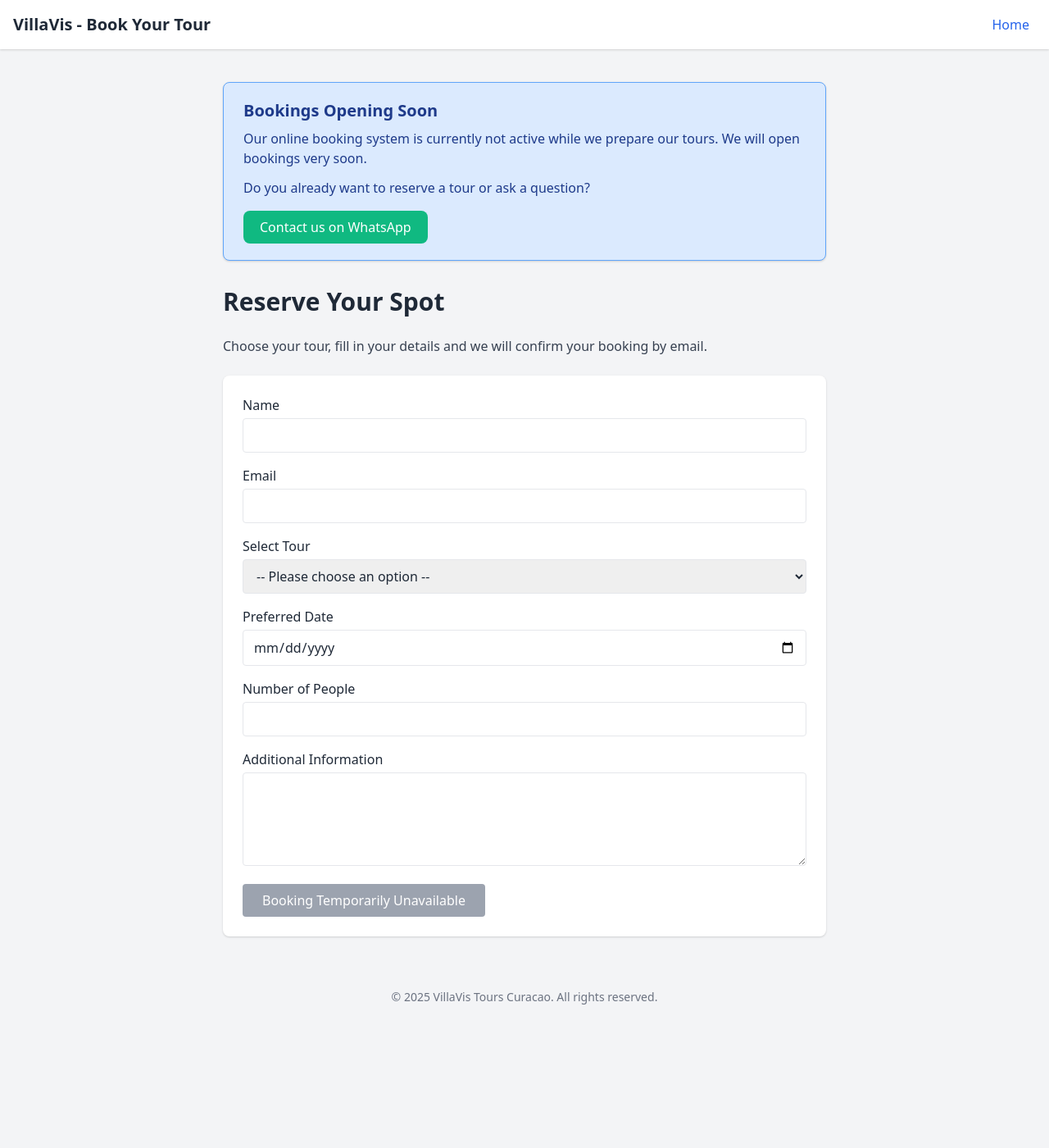
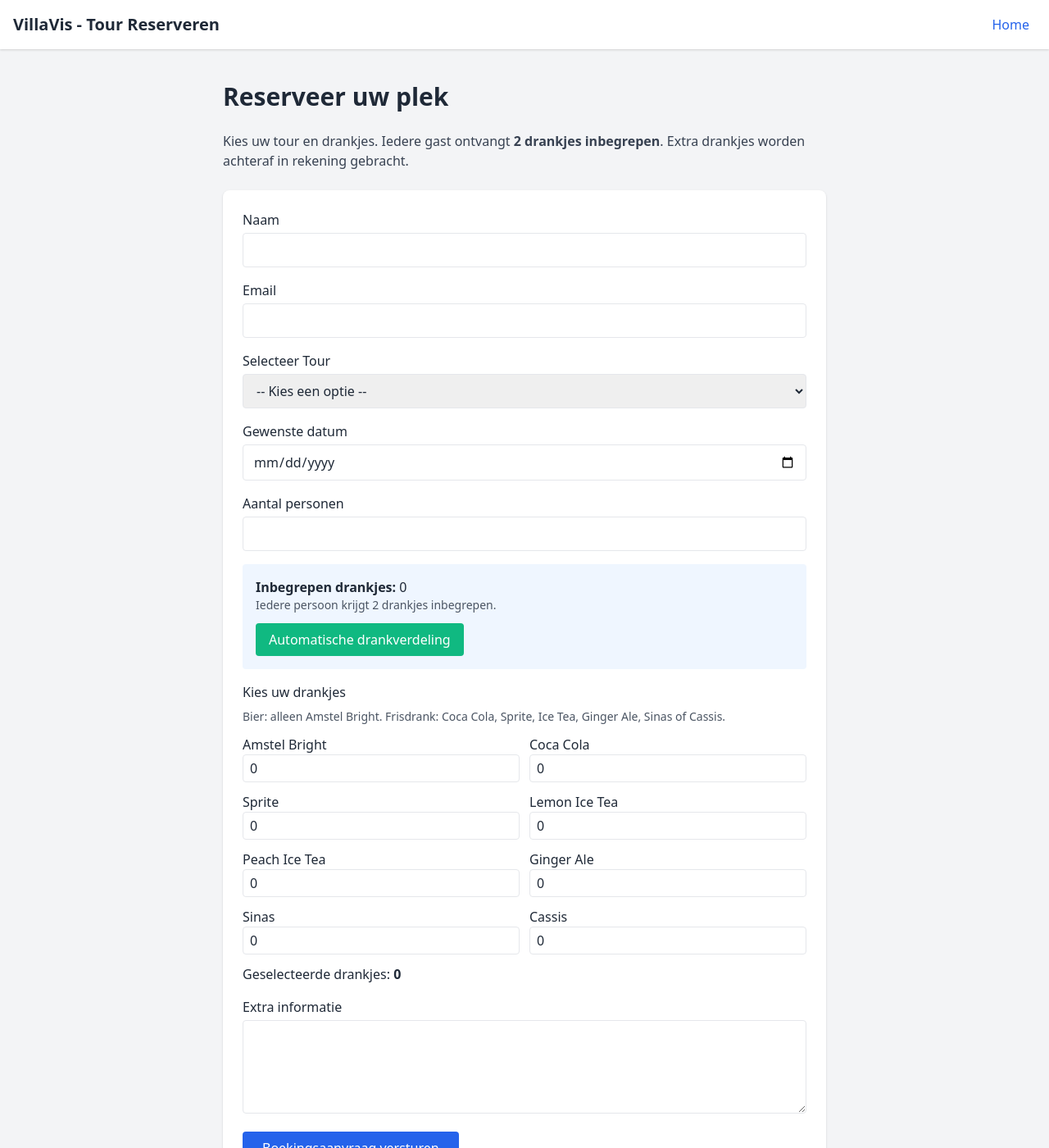
Before and after one commit to tjaracas/villavistours, a Jekyll site: the page booking.html, which Jekyll copies as it is, in a window 1280 px wide and 1400 px high. Shown: the whole window at 82% size. Built offline with Jekyll 4.4.1, drawn with Linux system fonts in a browser that asks for light colours; some of the changed text lies outside the part shown.

Commit message:
Update booking.html

```diff
--- a/booking.html
+++ b/booking.html
@@ -1,15 +1,16 @@
 <!DOCTYPE html>
-<html lang="en">
+<html lang="nl">
 <head>
-  <meta charset="UTF-8" />
-  <meta name="viewport" content="width=device-width, initial-scale=1.0" />
-  <title>Book Your Tour - VillaVis</title>
+<meta charset="UTF-8">
+<meta name="viewport" content="width=device-width, initial-scale=1.0">
+<title>Boek uw Tour - VillaVis</title>
 <link href="https://cdn.jsdelivr.net/npm/tailwindcss@2.2.19/dist/tailwind.min.css" rel="stylesheet">
 </head>
+
 <body class="bg-gray-100 text-gray-800">
 
 <header class="bg-white shadow p-4 flex justify-between items-center">
-    <h1 class="text-xl font-bold">VillaVis - Book Your Tour</h1>
+<h1 class="text-xl font-bold">VillaVis - Tour Reserveren</h1>
 <nav>
 <a href="index.html" class="text-blue-600 hover:underline mx-2">Home</a>
 </nav>
@@ -17,97 +18,203 @@
 
 <main class="max-w-3xl mx-auto py-10 px-4">
 
-    <!-- BOOKING NOTICE -->
-    <div class="mb-8 bg-blue-100 border border-blue-400 text-blue-900 px-6 py-5 rounded-lg shadow">
-      <h3 class="text-xl font-semibold mb-2">Bookings Opening Soon</h3>
-      <p class="mb-3">
-        Our online booking system is currently not active while we prepare our tours.
-        We will open bookings very soon.
+<h2 class="text-3xl font-semibold mb-6">Reserveer uw plek</h2>
+
+<p class="mb-6 text-gray-700">
+Kies uw tour en drankjes. Iedere gast ontvangt <strong>2 drankjes inbegrepen</strong>.
+Extra drankjes worden achteraf in rekening gebracht.
 </p>
 
-      <p class="mb-4">
-        Do you already want to reserve a tour or ask a question?
-      </p>
+<form action="https://formspree.io/f/mzdjvpej" method="POST" class="bg-white p-6 rounded-lg shadow space-y-4">
 
-      <a href="https://wa.me/59995223135"
-         class="inline-block bg-green-500 text-white px-5 py-2 rounded-lg font-medium hover:bg-green-600">
-        Contact us on WhatsApp
-      </a>
-    </div>
-
-    <h2 class="text-3xl font-semibold mb-6">Reserve Your Spot</h2>
-    <p class="mb-6 text-gray-700">
-      Choose your tour, fill in your details and we will confirm your booking by email.
-    </p>
-
-    <form id="bookingForm" action="https://formspree.io/f/mzdjvpej" method="POST" class="bg-white p-6 rounded-lg shadow space-y-4">
-
-      <!-- Name -->
+<!-- Naam -->
 <div>
-        <label for="name" class="block font-medium">Name</label>
-        <input type="text" id="name" name="name" required class="mt-1 w-full border rounded px-3 py-2 focus:outline-none focus:ring focus:border-blue-300">
+<label class="block font-medium">Naam</label>
+<input type="text" name="name" required class="mt-1 w-full border rounded px-3 py-2">
 </div>
 
 <!-- Email -->
 <div>
-        <label for="email" class="block font-medium">Email</label>
-        <input type="email" id="email" name="_replyto" required class="mt-1 w-full border rounded px-3 py-2 focus:outline-none focus:ring focus:border-blue-300">
+<label class="block font-medium">Email</label>
+<input type="email" name="_replyto" required class="mt-1 w-full border rounded px-3 py-2">
 </div>
 
-      <!-- Tour Selection -->
+<!-- Tour -->
 <div>
-        <label for="tour" class="block font-medium">Select Tour</label>
-        <select id="tour" name="tour" required class="mt-1 w-full border rounded px-3 py-2 focus:outline-none focus:ring focus:border-blue-300">
-          <option value="">-- Please choose an option --</option>
-          <option value="spanishwater">Spanish Water Cruise</option>
-          <option value="private">Private charter</option>
-          <option value="sunset">Sunset / Winetasting tour</option>
+<label class="block font-medium">Selecteer Tour</label>
+<select id="tour" name="tour" required class="mt-1 w-full border rounded px-3 py-2">
+<option value="">-- Kies een optie --</option>
+<option value="private">Private Tour</option>
+<option value="sightseeing">Sightseeing All-In Tour</option>
 </select>
 </div>
 
-      <!-- Date -->
+<!-- Datum -->
 <div>
-        <label for="date" class="block font-medium">Preferred Date</label>
-        <input type="date" id="date" name="date" required class="mt-1 w-full border rounded px-3 py-2 focus:outline-none focus:ring focus:border-blue-300">
+<label class="block font-medium">Gewenste datum</label>
+<input type="date" name="date" required class="mt-1 w-full border rounded px-3 py-2">
 </div>
 
-      <!-- Number of People -->
+<!-- Personen -->
 <div>
-        <label for="people" class="block font-medium">Number of People</label>
-        <input type="number" id="people" name="people" min="1" required class="mt-1 w-full border rounded px-3 py-2 focus:outline-none focus:ring focus:border-blue-300">
+<label class="block font-medium">Aantal personen</label>
+<input type="number" id="people" name="people" min="1" required class="mt-1 w-full border rounded px-3 py-2">
 </div>
 
-      <!-- Message -->
-      <div>
-        <label for="message" class="block font-medium">Additional Information</label>
-        <textarea id="message" name="message" rows="4" class="mt-1 w-full border rounded px-3 py-2 focus:outline-none focus:ring focus:border-blue-300"></textarea>
+<!-- Inbegrepen drankjes -->
+<div class="bg-blue-50 p-4 rounded">
+
+<p><strong>Inbegrepen drankjes:</strong> <span id="included">0</span></p>
+
+<p class="text-sm text-gray-600">
+Iedere persoon krijgt 2 drankjes inbegrepen.
+</p>
+
+<button type="button" id="autoFill"
+class="mt-3 bg-green-500 text-white px-4 py-2 rounded hover:bg-green-600">
+Automatische drankverdeling
+</button>
+
 </div>
 
-      <!-- Submit -->
-      <button type="submit" class="bg-gray-400 text-white px-6 py-2 rounded cursor-not-allowed">
-        Booking Temporarily Unavailable
+<!-- Dranklijst -->
+<div>
+
+<label class="block font-medium mb-2">Kies uw drankjes</label>
+
+<p class="text-sm text-gray-600 mb-3">
+Bier: alleen Amstel Bright.
+Frisdrank: Coca Cola, Sprite, Ice Tea, Ginger Ale, Sinas of Cassis.
+</p>
+
+<div class="grid grid-cols-2 gap-3">
+
+<label>Amstel Bright
+<input type="number" class="drink w-full border rounded px-2 py-1" name="amstel" value="0" min="0">
+</label>
+
+<label>Coca Cola
+<input type="number" class="drink w-full border rounded px-2 py-1" name="coke" value="0" min="0">
+</label>
+
+<label>Sprite
+<input type="number" class="drink w-full border rounded px-2 py-1" name="sprite" value="0" min="0">
+</label>
+
+<label>Lemon Ice Tea
+<input type="number" class="drink w-full border rounded px-2 py-1" name="lemon_ice_tea" value="0" min="0">
+</label>
+
+<label>Peach Ice Tea
+<input type="number" class="drink w-full border rounded px-2 py-1" name="peach_ice_tea" value="0" min="0">
+</label>
+
+<label>Ginger Ale
+<input type="number" class="drink w-full border rounded px-2 py-1" name="ginger_ale" value="0" min="0">
+</label>
+
+<label>Sinas
+<input type="number" class="drink w-full border rounded px-2 py-1" name="sinas" value="0" min="0">
+</label>
+
+<label>Cassis
+<input type="number" class="drink w-full border rounded px-2 py-1" name="cassis" value="0" min="0">
+</label>
+
+</div>
+
+<p class="mt-3">
+Geselecteerde drankjes: <strong id="selected">0</strong>
+</p>
+
+<p id="warning" class="text-red-600 hidden">
+U heeft meer drankjes geselecteerd dan inbegrepen. Extra drankjes worden achteraf afgerekend.
+</p>
+
+</div>
+
+<!-- Extra info -->
+<div>
+<label class="block font-medium">Extra informatie</label>
+<textarea name="message" rows="4" class="mt-1 w-full border rounded px-3 py-2"></textarea>
+</div>
+
+<button type="submit" class="bg-blue-600 text-white px-6 py-2 rounded hover:bg-blue-700">
+Boekingsaanvraag versturen
 </button>
+
 </form>
 
 </main>
 
 <footer class="text-center text-gray-500 text-sm py-6">
-    © 2025 VillaVis Tours Curacao. All rights reserved.
+© 2025 VillaVis Tours Curacao. Alle rechten voorbehouden.
 </footer>
 
 <script>
-    // Auto-select tour from URL parameter
+
+const people = document.getElementById("people");
+const included = document.getElementById("included");
+const selected = document.getElementById("selected");
+const warning = document.getElementById("warning");
+const drinks = document.querySelectorAll(".drink");
+
+function updateDrinks(){
+
+let p = parseInt(people.value) || 0;
+let inc = p * 2;
+
+included.textContent = inc;
+
+let total = 0;
+
+drinks.forEach(d=>{
+total += parseInt(d.value) || 0;
+});
+
+selected.textContent = total;
+
+if(total > inc){
+warning.classList.remove("hidden");
+}else{
+warning.classList.add("hidden");
+}
+
+}
+
+people.addEventListener("input", updateDrinks);
+
+drinks.forEach(d=>{
+d.addEventListener("input", updateDrinks);
+});
+
+
+document.getElementById("autoFill").addEventListener("click", function(){
+
+let p = parseInt(people.value) || 0;
+let inc = p * 2;
+
+let beer = Math.round(inc * 0.5);
+let soda = inc - beer;
+
+drinks.forEach(d=> d.value = 0);
+
+document.querySelector("[name='amstel']").value = beer;
+document.querySelector("[name='coke']").value = soda;
+
+updateDrinks();
+
+});
+
+
+// URL tour selectie
 const params = new URLSearchParams(window.location.search);
 const tour = params.get('tour');
-    if (tour) {
+
+if (tour){
 document.getElementById('tour').value = tour;
 }
 
-    // Temporarily disable booking form
-    document.getElementById("bookingForm").addEventListener("submit", function(e){
-      e.preventDefault();
-      alert("Bookings are temporarily unavailable. Please contact us via WhatsApp.");
-    });
 </script>
 
 </body>
```
Lines whose indentation alone changed are shown as unchanged.
